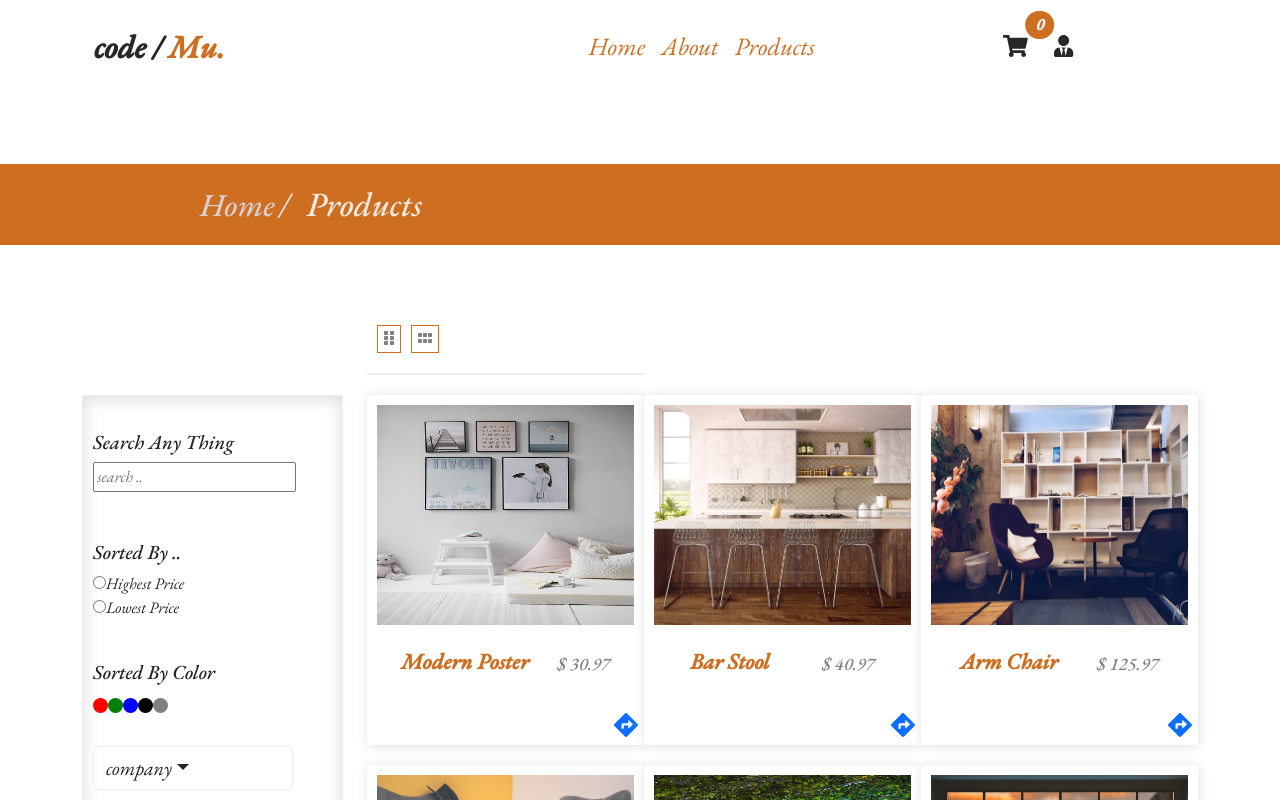
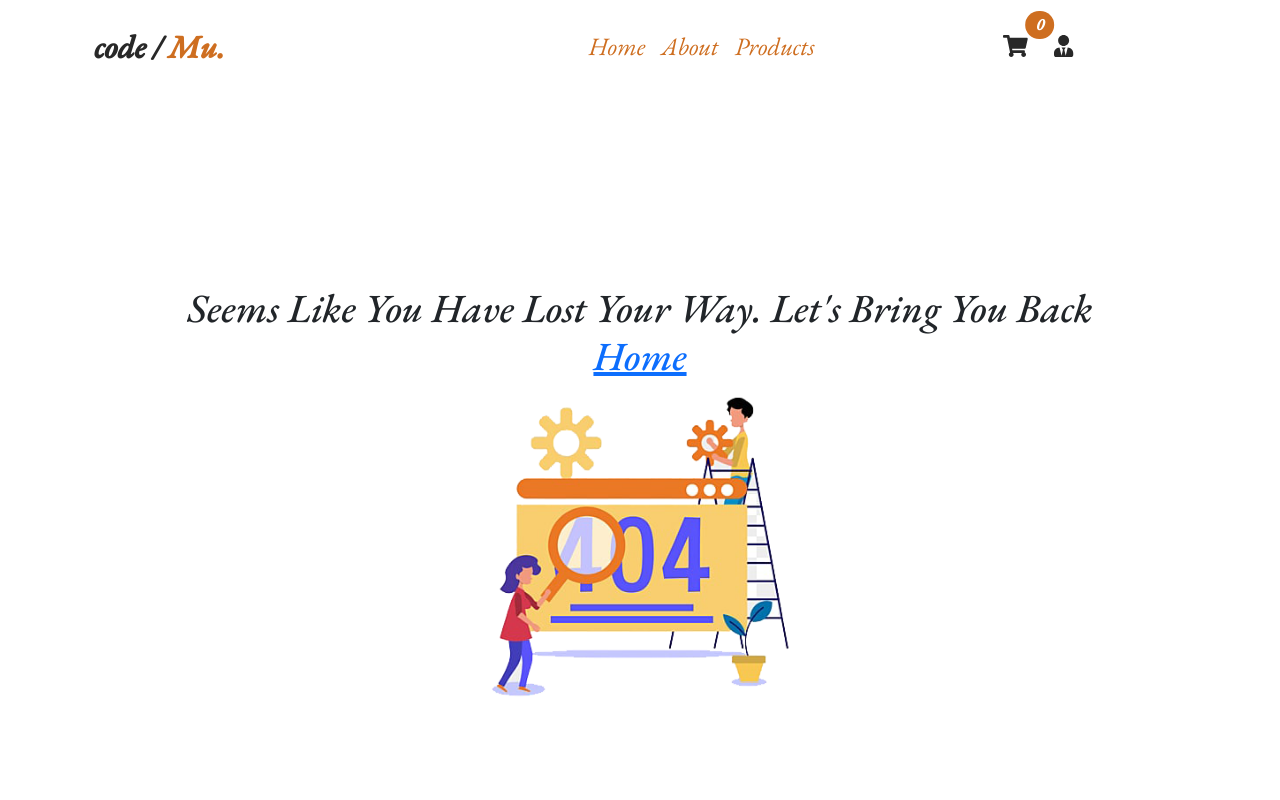
Before and after one commit to abrar997/github-pages-hoistedReact, a React (Create React App) app: page /Products/1 in a window 1280 px wide. Shown: the top 800 px of the page. Built offline with nearby package versions, Linux system fonts and the light colour scheme.

Commit message:
deploy app

```diff
--- a/src/App.js
+++ b/src/App.js
@@ -19,14 +19,12 @@ const App = () => {
 
         <Switch>
           <Route component={Home} path="/" exact />
-          <Route component={About} path="/About" />
-          <Route component={Products} path="/Products" />
-          <Route component={Cart} path="/Cart" />
-          {/* <Route component={Undefined} /> */}
-          <Route path="/DetailsProduct/:id" component={DetailsProduct} />
-          <Route path="/DetailsProduct" component={DetailsProduct} />
+          <Route component={About} path="/About" exact />
+          <Route component={Products} path="/Products" exact />
+          <Route component={Cart} path="/Cart" exact />
+          <Route component={Undefined} exact />
+          <Route path="/Products/:id" component={DetailsProduct} exact />
         </Switch>
-        {/* <Footer /> */}
       </Router>
     </CartProvider>
   );
--- a/src/component/Products/DetailsProduct.js
+++ b/src/component/Products/DetailsProduct.js
@@ -8,7 +8,7 @@ const DetailsProduct = () => {
     <div className="container">
       <div className="row">
         {products.data
-        //   .filter((card) => card.id === id)
+          .filter((card) => card.id === id)
           .map((cardDetail, ind) => {
             return (
               <div key={ind}>
--- a/src/component/Products/ProductItems/ProductItems.js
+++ b/src/component/Products/ProductItems/ProductItems.js
@@ -31,7 +31,7 @@ const ProductItems = () => {
               />
             </div>
             <button className="btn-detail" title="Details" nmmb>
-              <Link to={`/ProductItems/${item.id}`}>
+              <Link to={`/Products/${item.id}`}>
                 {/* <Link to={"/Products/"+item.id}> */}
                 <FontAwesomeIcon icon={faDirections} />
               </Link>
```
